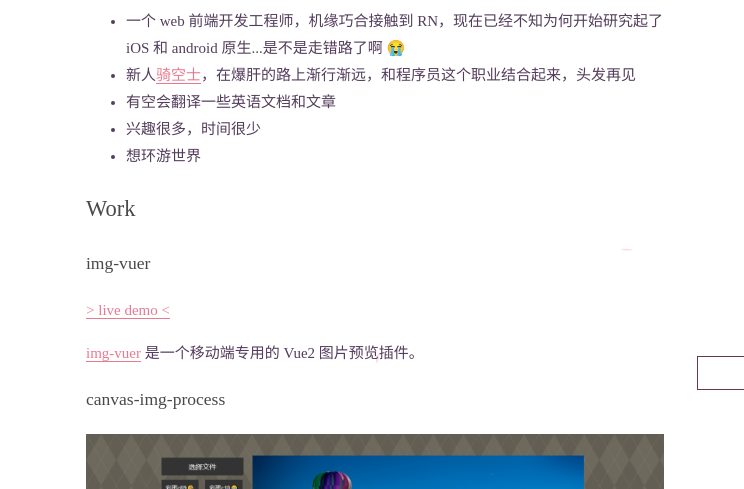
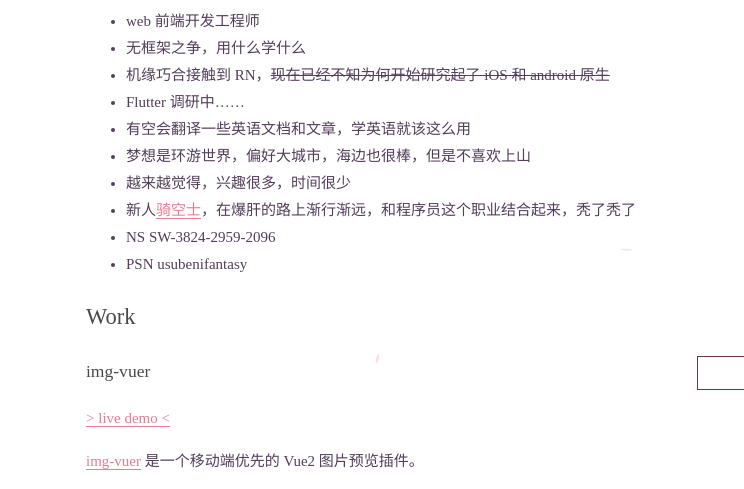
Before and after one commit to SSShooter/gatsby-theme-usubeni, a Gatsby site: page /about in a window 1280 px wide. Shown: the part 258-747 px from the top of the page, 165-909 px from the left. Built offline with nearby package versions, Linux system fonts and the light colour scheme; Gatsby itself is replaced by a stand-in of ours; a web font is replaced by a local one.

Commit message:
update  about page

```diff
--- a/src/css/toc.scss
+++ b/src/css/toc.scss
@@ -9,7 +9,7 @@
   overflow-y: auto;
   overflow-x: hidden;
   > ul {
-    padding-left: 16px;
+    padding-left: 10px;
   }
   ul {
     list-style-type: none;
--- a/src/pages/about/index.md
+++ b/src/pages/about/index.md
@@ -1,15 +1,20 @@
 ---
 title: '关于我'
-date: "2019-02-14T00:00:00.000Z"
+date: '2019-02-14T00:00:00.000Z'
 ---
 
 ## Me
 
-- 一个 web 前端开发工程师，机缘巧合接触到 RN，现在已经不知为何开始研究起了 iOS 和 android 原生...是不是走错路了啊 😭
-- 新人[骑空士](http://game.granbluefantasy.jp/)，在爆肝的路上渐行渐远，和程序员这个职业结合起来，头发再见
-- 有空会翻译一些英语文档和文章
-- 兴趣很多，时间很少
-- 想环游世界
+- web 前端开发工程师
+- 无框架之争，用什么学什么
+- 机缘巧合接触到 RN，~~现在已经不知为何开始研究起了 iOS 和 android 原生~~
+- Flutter 调研中……
+- 有空会翻译一些英语文档和文章，学英语就该这么用
+- 梦想是环游世界，偏好大城市，海边也很棒，但是不喜欢上山
+- 越来越觉得，兴趣很多，时间很少
+- 新人[骑空士](http://game.granbluefantasy.jp/)，在爆肝的路上渐行渐远，和程序员这个职业结合起来，秃了秃了
+- NS SW-3824-2959-2096
+- PSN usubenifantasy
 
 ## Work
 
@@ -17,7 +22,7 @@ date: "2019-02-14T00:00:00.000Z"
 
 [> live demo <](https://ssshooter.github.io/img-vuer/index.html)
 
-[img-vuer](https://github.com/ssshooter/img-vuer) 是一个移动端专用的 Vue2 图片预览插件。
+[img-vuer](https://github.com/ssshooter/img-vuer) 是一个移动端优先的 Vue2 图片预览插件。
 
 ### canvas-img-process
 
@@ -33,6 +38,8 @@ https://ssshooter.github.io/nippon-color/#/
 
 ## Translation
 
+### 技术类
+
 可以在[翻译](/tag/翻译/)标签查看我的翻译
 
 ### mongoose 中文文档
```
